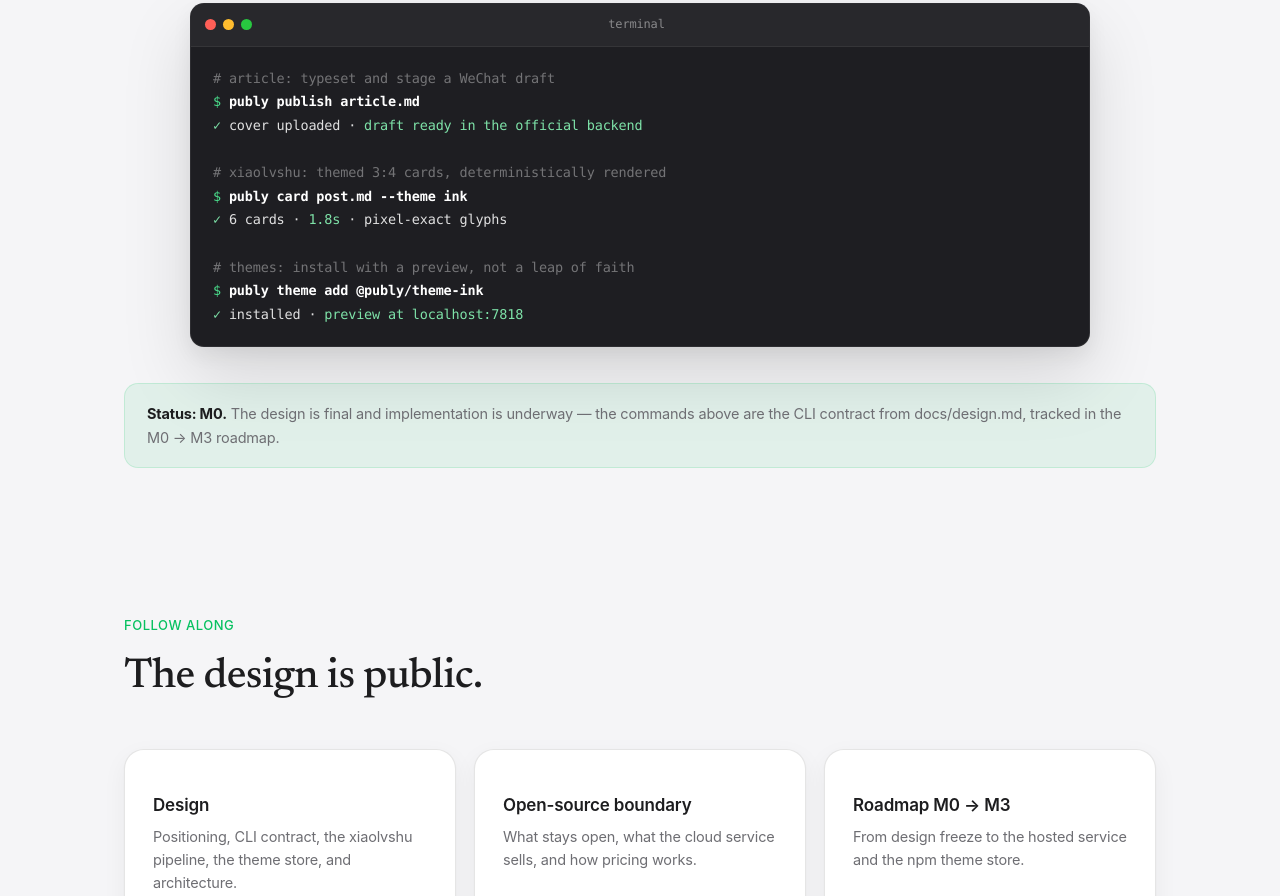
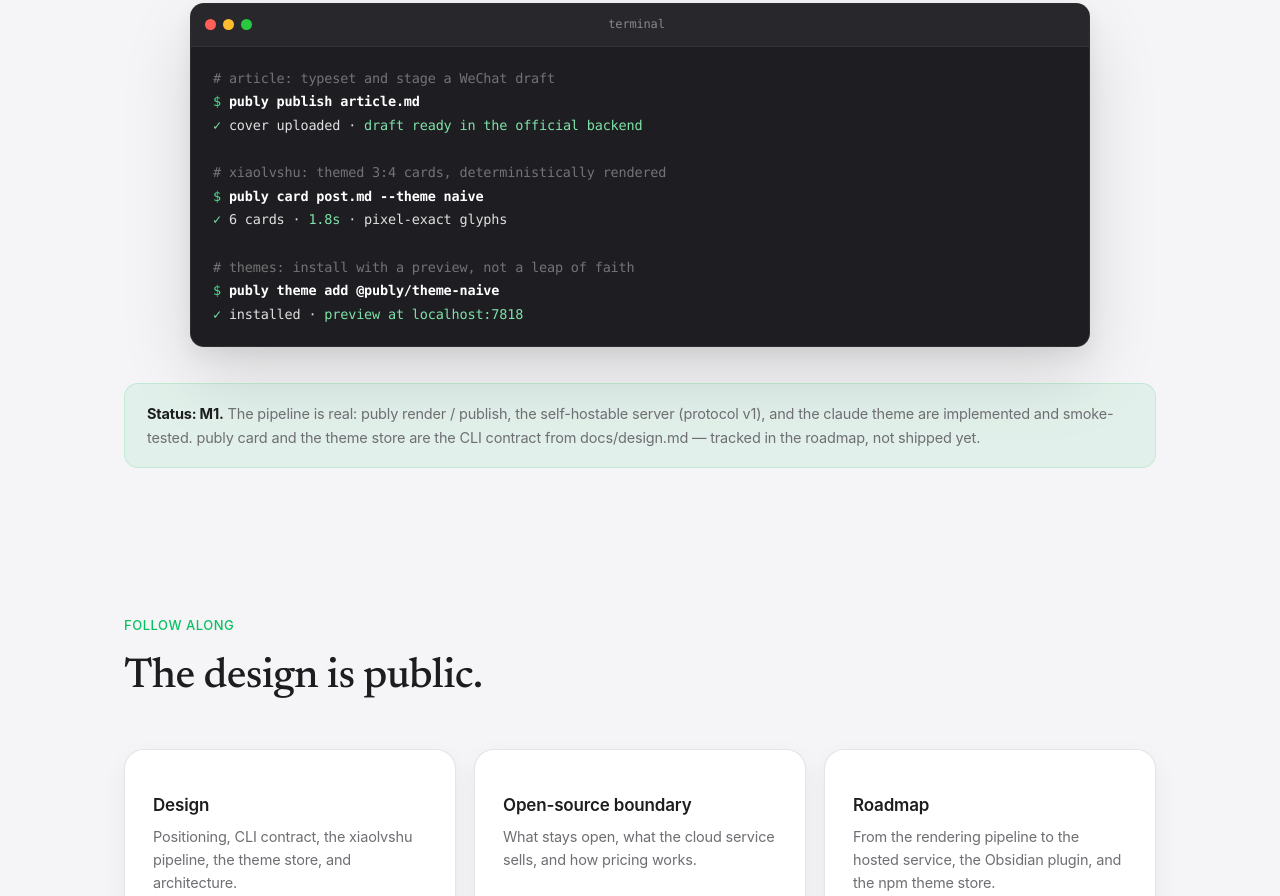
Before and after one commit to turinglambdaai/publy, a website: page docs/index.html in a window 1280 px wide. Shown: the part 1904-2800 px from the top of the page. Drawn offline with Linux system fonts and the light colour scheme.

Commit message:
docs(site): status M0 → M1; mark implemented vs contract; unify theme name

```diff
--- a/docs/index.html
+++ b/docs/index.html
@@ -69,7 +69,7 @@
     <!-- Hero -->
     <section class="hero" id="overview">
         <div class="container">
-            <span class="eyebrow animate-on-scroll" data-en="Open source · AGPL-3.0 · M0 — design final, implementation underway" data-zh="开源 · AGPL-3.0 · M0——设计定稿，实现启动中">Open source · AGPL-3.0 · M0 — design final, implementation underway</span>
+            <span class="eyebrow animate-on-scroll" data-en="Open source · AGPL-3.0 · M1 — pipeline built, self-hosted publishing in progress" data-zh="开源 · AGPL-3.0 · M1——管线已建成，自托管发布验证中">Open source · AGPL-3.0 · M1 — pipeline built, self-hosted publishing in progress</span>
             <h1 class="animate-on-scroll">
                 <span data-en="Write in Obsidian." data-zh="写作留在 Obsidian，">Write in Obsidian.</span>
                 <span class="accent" data-en="Publish with your agent." data-zh="发布交给 agent。">Publish with your agent.</span>
@@ -99,7 +99,7 @@
 <span class="prompt">$</span> <span class="cmd">publy publish article.md</span>
 <span class="ok">✓</span> typeset · cover uploaded · <span class="str">draft ready</span>
 
-<span class="prompt">$</span> <span class="cmd">publy card post.md --theme ink</span>
+<span class="prompt">$</span> <span class="cmd">publy card post.md --theme naive</span>
 <span class="ok">✓</span> 6 cards · 3:4 · <span class="str">1.8s</span> · pixel-exact glyphs</div>
                 </div>
             </div>
@@ -189,19 +189,19 @@
 <span class="ok">✓</span> cover uploaded · <span class="str">draft ready in the official backend</span>
 
 <span class="comment"># xiaolvshu: themed 3:4 cards, deterministically rendered</span>
-<span class="prompt">$</span> <span class="cmd">publy card post.md --theme ink</span>
+<span class="prompt">$</span> <span class="cmd">publy card post.md --theme naive</span>
 <span class="ok">✓</span> 6 cards · <span class="str">1.8s</span> · pixel-exact glyphs
 
 <span class="comment"># themes: install with a preview, not a leap of faith</span>
-<span class="prompt">$</span> <span class="cmd">publy theme add @publy/theme-ink</span>
+<span class="prompt">$</span> <span class="cmd">publy theme add @publy/theme-naive</span>
 <span class="ok">✓</span> installed · <span class="str">preview at localhost:7818</span></div>
                 </div>
             </div>
 
             <div class="callout animate-on-scroll">
-                <strong data-en="Status: M0." data-zh="状态：M0。">Status: M0.</strong>
-                <span data-en=" The design is final and implementation is underway — the commands above are the CLI contract from docs/design.md, tracked in the M0 → M3 roadmap."
-                      data-zh=" 设计已定稿，实现启动中——上面的命令是 docs/design.md 里的 CLI 契约，进度见 M0 → M3 路线图。"> The commands above are the CLI contract from docs/design.md, tracked in the M0 → M3 roadmap.</span>
+                <strong data-en="Status: M1." data-zh="状态：M1。">Status: M1.</strong>
+                <span data-en=" The pipeline is real: publy render / publish, the self-hostable server (protocol v1), and the claude theme are implemented and smoke-tested. publy card and the theme store are the CLI contract from docs/design.md — tracked in the roadmap, not shipped yet."
+                      data-zh="管线是真的：publy render / publish、自托管 server（协议 v1）与 claude 主题均已实现并通过冒烟测试。publy card 与主题商店是 docs/design.md 里的 CLI 契约——在路线图中，尚未发布。"> The pipeline is real: render / publish and the self-hostable server are implemented and smoke-tested; card and themes are the CLI contract, tracked in the roadmap.</span>
             </div>
         </div>
     </section>
@@ -224,9 +224,9 @@
                        data-zh="什么保持开源，云服务卖什么，定价如何设计。">What stays open, what the cloud sells, and how pricing works.</p>
                 </a>
                 <a class="bento-card" href="https://github.com/turinglambdaai/publy/blob/main/docs/roadmap.md" style="text-decoration: none; color: inherit;">
-                    <h3 data-en="Roadmap M0 → M3" data-zh="路线图 M0 → M3">Roadmap M0 → M3</h3>
-                    <p data-en="From design freeze to the hosted service and the npm theme store."
-                       data-zh="从设计定稿到托管服务与 npm 主题商店。">From design freeze to the hosted service and the theme store.</p>
+                    <h3 data-en="Roadmap" data-zh="路线图">Roadmap</h3>
+                    <p data-en="From the rendering pipeline to the hosted service, the Obsidian plugin, and the npm theme store."
+                       data-zh="从渲染管线到托管服务、Obsidian 插件与 npm 主题商店。">From the rendering pipeline to the hosted service, the Obsidian plugin, and the theme store.</p>
                 </a>
             </div>
         </div>
```
